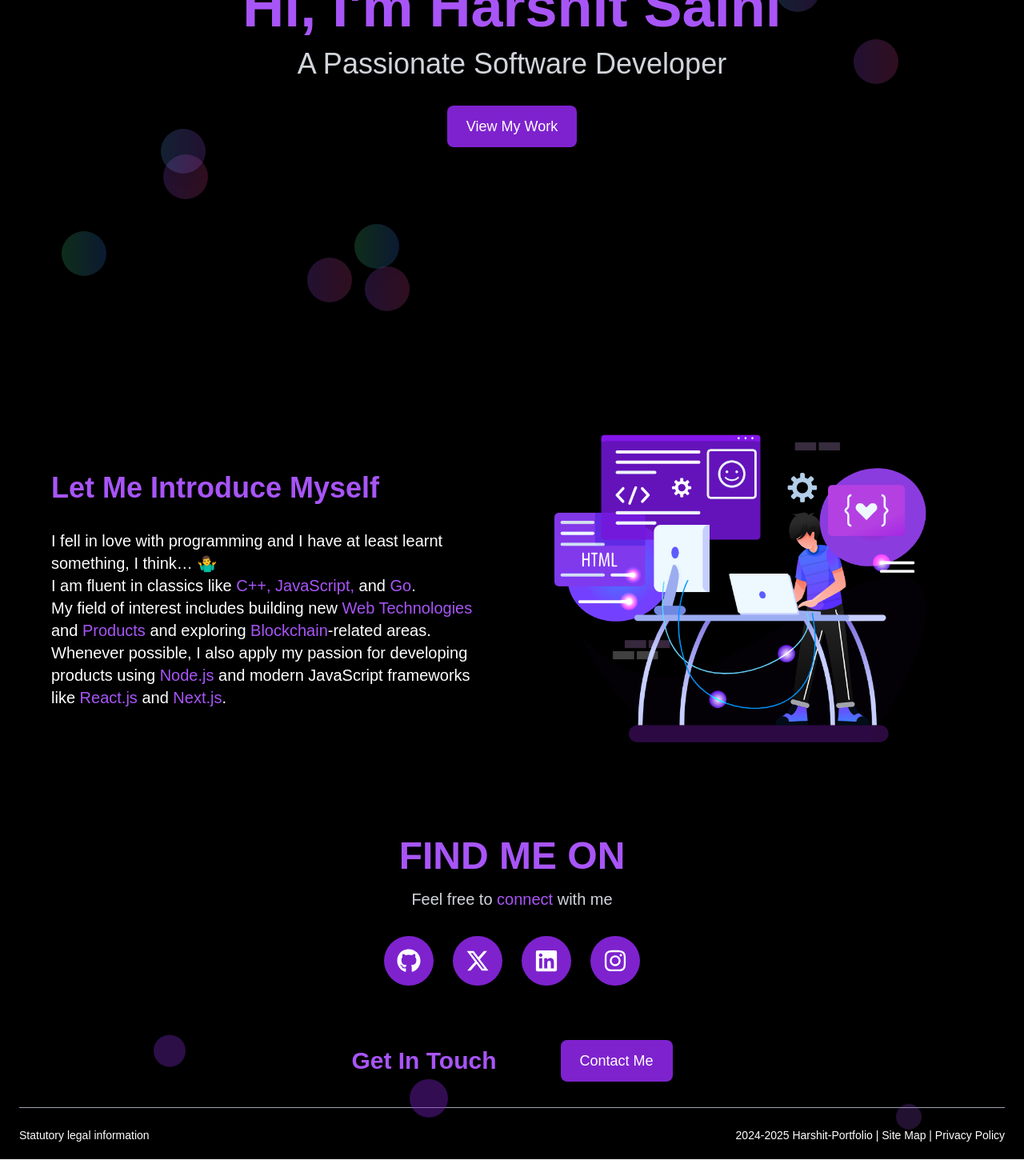
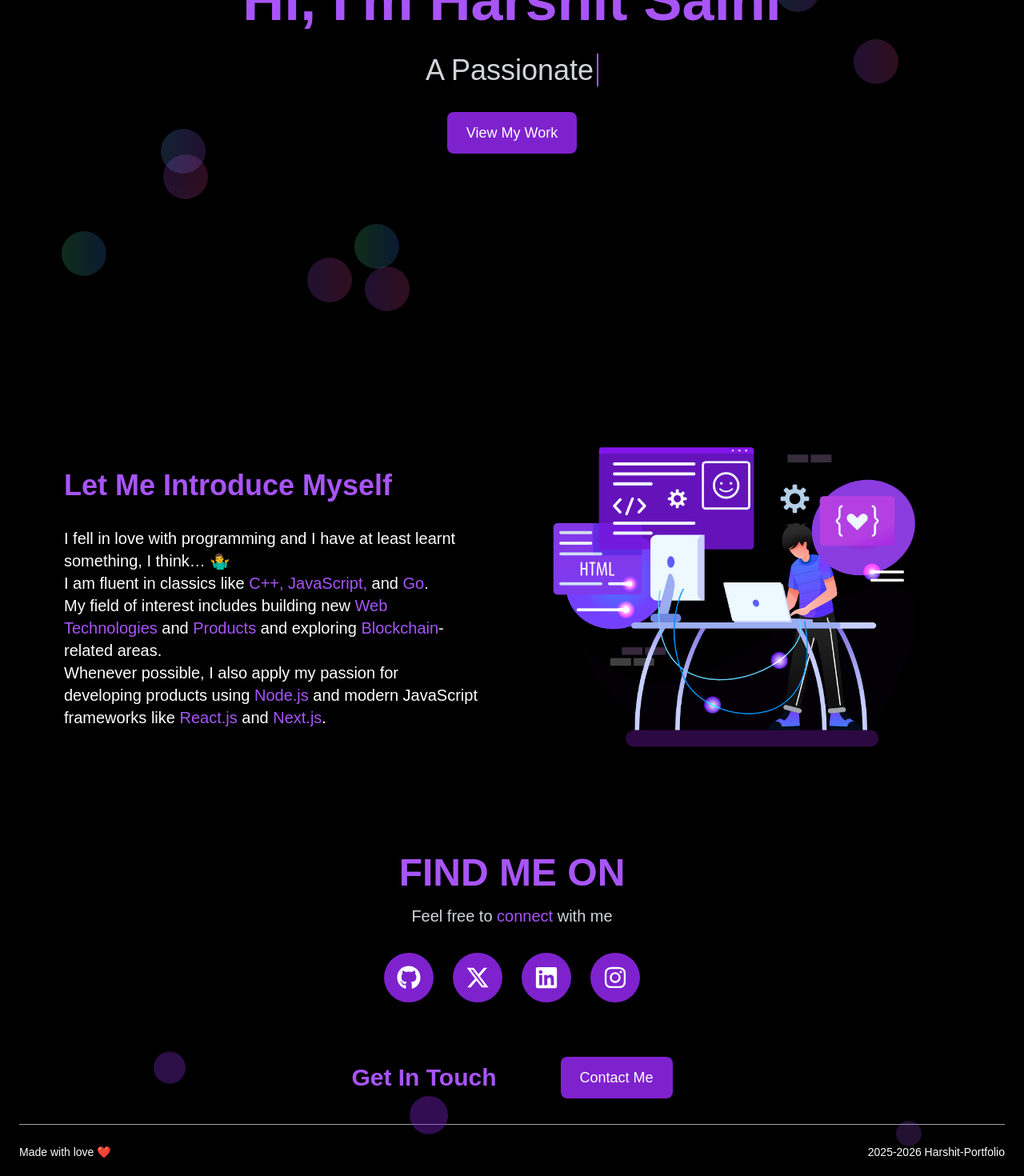
Before and after one commit to harshitsaini01/Portfolio, a React (Vite) app: page / in a window 1280 px wide. Shown: the part 394-1864 px from the top of the page at 80% size. Before the commit the page ends 1843 px from the top, so only its background shows below. Built offline with nearby package versions, Linux system fonts and the light colour scheme; the HTML template or start-up script is replaced by a standard one.

Commit message:
six  push

```diff
--- /dev/null
+++ b/src/components/TypeAnimation.jsx
@@ -0,0 +1,55 @@
+import React, { useState, useEffect } from "react";
+import { motion } from "framer-motion";
+
+const TypeAnimation = () => {
+  const texts = [
+    "A Passionate Software Developer",
+    "A MERN Developer",
+    "A Creative Problem Solver",
+  ];
+  const [currentText, setCurrentText] = useState("");
+  const [currentIndex, setCurrentIndex] = useState(0);
+  const [isDeleting, setIsDeleting] = useState(false);
+  const [typingSpeed, setTypingSpeed] = useState(100);
+
+  useEffect(() => {
+    const handleTyping = () => {
+      const fullText = texts[currentIndex];
+      if (!isDeleting) {
+        // Typeeee
+        setCurrentText(fullText.substring(0, currentText.length + 1));
+        setTypingSpeed(100); // type speedd
+        if (currentText === fullText) {
+          // Pause at full text
+          setTimeout(() => setIsDeleting(true), 1500);
+        }
+      } else {
+        // Deleteeee
+        setCurrentText(fullText.substring(0, currentText.length - 1));
+        setTypingSpeed(50); // delete speed
+        if (currentText === "") {
+          setIsDeleting(false);
+          setCurrentIndex((prev) => (prev + 1) % texts.length);
+        }
+      }
+    };
+
+    const typingTimeout = setTimeout(handleTyping, typingSpeed);
+
+    return () => clearTimeout(typingTimeout);
+  }, [currentText, currentIndex, isDeleting, texts, typingSpeed]);
+
+  return (
+    <motion.h2
+      className="text-2xl md:text-4xl mt-4 z-10 text-gray-300"
+      initial={{ opacity: 0 }}
+      animate={{ opacity: 1 }}
+      transition={{ duration: 1 }}
+    >
+      {currentText}
+      <span className="border-r-2 border-purple-500 animate-blink ml-1"></span>
+    </motion.h2>
+  );
+};
+
+export default TypeAnimation;
--- a/src/components/layout/Footer.jsx
+++ b/src/components/layout/Footer.jsx
@@ -1,4 +1,5 @@
 import React from "react";
+import { Link } from "react-router-dom";
 import { motion } from "framer-motion";
 
 const Footer = () => {
@@ -25,18 +26,20 @@ const Footer = () => {
         <h3 className="text-3xl mr-20 mt-2 font-bold text-center text-purple-500">
           Get In Touch
         </h3>
-          <motion.a
-            href="mailto:harshitsaini0019@gmail.com"
-            className="px-6 py-3 bg-purple-700 text-white rounded-lg text-lg hover:bg-purple-600 hover:scale-105 transition-transform duration-300"
-            whileHover={{ scale: 1.1 }}
-          >
-            Contact Me
-          </motion.a>
+        <motion.div
+  className="px-6 py-3 bg-purple-700 text-white rounded-lg text-lg hover:bg-purple-600 hover:scale-105 transition-transform duration-300"
+  whileHover={{ scale: 1.1 }}
+>
+  <Link to="/contact-me" className="block text-center">
+    Contact Me
+  </Link>
+</motion.div>
+
         </div>
         <div className="border-t border-gray-400 mt-8 pt-6 flex flex-col sm:flex-row justify-between items-center text-sm">
-        <p className="text-center sm:text-left">Statutory legal information</p>
+        <p className="text-center sm:text-left">Made  with love ❤️ </p>
         <p className="text-center sm:text-right sm:mt-0">
-          2024-2025 Harshit-Portfolio | Site Map | Privacy Policy
+          2025-2026 Harshit-Portfolio
         </p>
       </div>
       </section>
--- a/src/index.css
+++ b/src/index.css
@@ -47,3 +47,16 @@
   .animate-float-fast {
     animation: float-fast 3s ease-in-out infinite;
   }
+
+  @keyframes blink {
+    0%, 100% {
+      opacity: 1;
+    }
+    50% {
+      opacity: 0;
+    }
+  }
+
+  .animate-blink {
+    animation: blink 1s step-start infinite;
+  }
--- a/src/pages/Homepage.jsx
+++ b/src/pages/Homepage.jsx
@@ -1,7 +1,8 @@
 import React, { useState } from "react";
 import { motion } from "framer-motion";
-import { FaGithub, FaTwitter, FaLinkedin, FaInstagram } from "react-icons/fa";
+import { FaGithub, FaLinkedin, FaInstagram } from "react-icons/fa";
 import { FaX, FaXTwitter } from "react-icons/fa6";
+import TypeAnimation from "../components/TypeAnimation";
 
 const Bubble = ({ style }) => {
   const [position, setPosition] = useState({
@@ -66,6 +67,7 @@ const Homepage = () => {
           transition={{ duration: 1 }}
         >
           Hi, I'm Harshit Saini
+
         </motion.h1>
 
         <motion.h2
@@ -74,7 +76,7 @@ const Homepage = () => {
           animate={{ opacity: 1, y: 0 }}
           transition={{ duration: 1.5 }}
         >
-          A Passionate Software Developer
+          <TypeAnimation />
         </motion.h2>
 
         <motion.a
@@ -95,7 +97,7 @@ const Homepage = () => {
       </section>
       <section
         id="about"
-        className="py-12 px-6 bg-black flex flex-col md:flex-row items-center justify-center relative"
+        className="py-12 px-6 m-4 bg-black flex flex-col md:flex-row items-center justify-center relative"
       >
         <motion.div
           className="absolute inset-0  opacity-20 blur-3xl"
@@ -110,9 +112,10 @@ const Homepage = () => {
           whileInView={{ opacity: 1, x: 0 }}
           transition={{ duration: 1 }}
         >
-          <h3 className="text-4xl md:text-4xl font-bold text-purple-500 mb-8">
+
+          <h2 className="text-4xl md:text-4xl font-bold text-purple-500 mb-8">
             Let Me Introduce Myself
-          </h3>
+          </h2>
           <p className="text-lg md:text-xl max-w-4xl mx-auto md:mx-0 leading-relaxed">
             I fell in love with programming and I have at least learnt
             something, I think… 🤷‍♂
--- a/src/pages/Resume.jsx
+++ b/src/pages/Resume.jsx
@@ -31,7 +31,7 @@ const Resume = () => {
             style={{
               top: dot.top,
               left: dot.left,
-              width: `${Math.random() * 6 + 4}px`, // Random size between 4px and 10px
+              width: `${Math.random() * 6 + 4}px`,
               height: `${Math.random() * 6 + 4}px`,
               opacity: 0.7,
             }}
```
